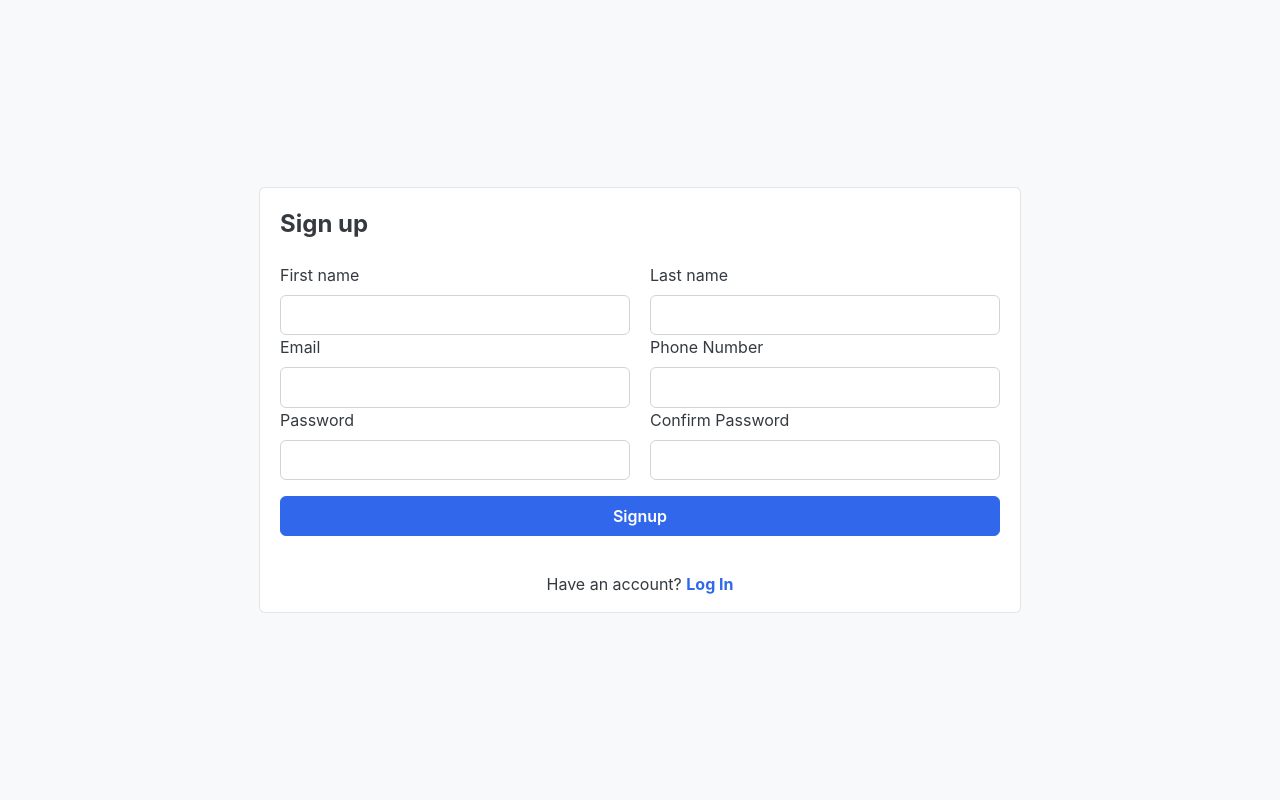
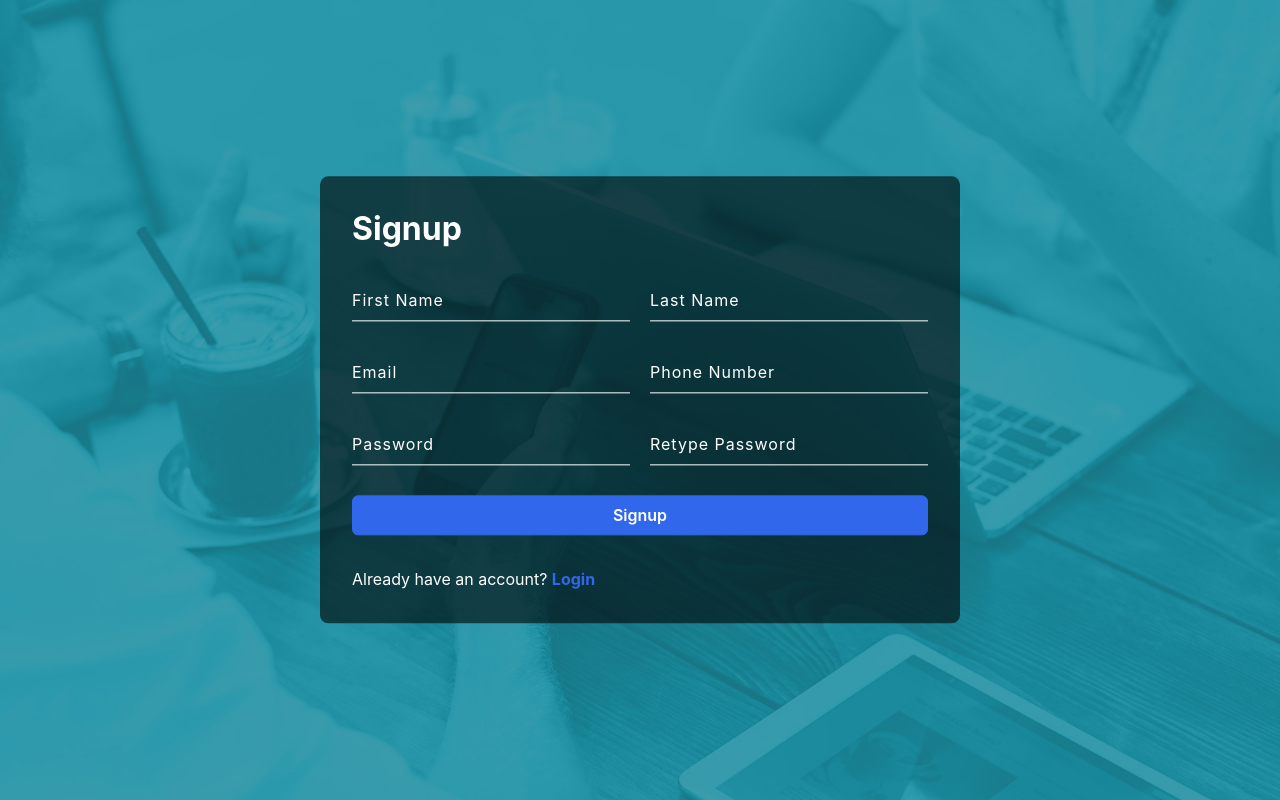
Before and after one commit to Klencodes/Gallery-App, an Angular app: page /signup in a window 1280 px wide. Built offline with nearby package versions, Linux system fonts and the light colour scheme.

Commit message:
Code refactorized

```diff
--- a/src/app/app.module.ts
+++ b/src/app/app.module.ts
@@ -12,6 +12,8 @@ import { JwtInterceptor } from './services/jwt.interceptor';
 import { HeaderNavComponent } from './components/header-nav/header-nav.component';
 import { FooterComponent } from './components/footer/footer.component';
 import { ToastrModule } from 'ngx-toastr';
+import { BrowserAnimationsModule } from '@angular/platform-browser/animations';
+
 
 
 @NgModule({
@@ -27,6 +29,7 @@ import { ToastrModule } from 'ngx-toastr';
     BrowserModule,
     AppRoutingModule,
     ReactiveFormsModule,
+    BrowserAnimationsModule,
     HttpClientModule,
     ToastrModule.forRoot(
       ({  timeOut: 3000,
--- a/src/app/components/login/login.component.html
+++ b/src/app/components/login/login.component.html
@@ -1,36 +1,31 @@
-<div class="centered-content">
-    <div class="card m-2" style="max-width:650px; margin-top:40px;">
-          <article class="card-body">
-            <header class="mb-4"><h4 class="card-title">Login</h4></header>
+<div class="auth-bg">
+    <div class="box">
+        <h2>Login</h2>
         <form [formGroup]="loginForm" (ngSubmit)="onSubmit()">
-                    <div class="row">
-                       <div class="col md-12">
-                            <label>Email</label>
-                            <input type="email" class="form-control" formControlName="email" [ngClass]="{ 'is-invalid': submitted && f.email.errors }">
-                            <div class="text-danger"  *ngIf="submitted && f.email.errors">
+            <div class="inputBox">
+                <input type="email" placeholder="Email" formControlName="email"
+                    [ngClass]="{ 'is-invalid': submitted && f.email.errors }">
+                <div class="text-danger" *ngIf="submitted && f.email.errors">
                     <div *ngIf="f.email.errors.required">Email is required</div>
                     <div *ngIf="f.email.errors.email">Email must be a valid email address</div>
                 </div>
             </div>
-
-                        <div class="col-md-12 mt-2">
-                            <label>Password</label>
-                              <input type="password" class="form-control" formControlName="password" [ngClass]="{ 'is-invalid': submitted && f.password.errors }">
-                              <div class="text-danger"  *ngIf="submitted && f.password.errors">
+            <div class="inputBox">
+                <input type="password" placeholder="Password" formControlName="password"
+                    [ngClass]="{ 'is-invalid': submitted && f.password.errors }">
+                <div class="text-danger" *ngIf="submitted && f.password.errors">
                     <div *ngIf="f.password.errors.required">Password is required</div>
                 </div>
-                        </div> <!-- form-group end.// -->
             </div>
-                    <div class="form-group mt-3">
-                        <button type="submit"  [disabled]="loading" class="btn btn-primary btn-block">
+            <div class="form-group">
+                <button type="submit" [disabled]="loading" class="btn btn-primary btn-block">
                     <span *ngIf="loading" class="spinner-border spinner-border-sm mr-1"></span>
                     Login
                 </button>
             </div>
         </form>
-            </article><!-- card-body.// -->
-            <p class="text-center ">Don't have an account? <a routerLink="/signup"><b>Signup</b></a></p>
-
-        </div> <!-- card .// -->
-    <!-- ============================ COMPONENT REGISTER  END.// ================================= -->
+        <div class="test-white mt-2rem">
+            Don't have an account? <a routerLink="/signup"><b>Signup</b></a>
         </div>
+    </div>
+</div>
--- a/src/app/components/signup/signup.component.html
+++ b/src/app/components/signup/signup.component.html
@@ -1,77 +1,77 @@
-
-    <!-- ============================ COMPONENT REGISTER   ================================= -->
-    <div class="centered-content">
-        <div class="card m-2" >
-            <div class="card-body full-width">
-              <header class="mb-4"><h4 class="card-title">Sign up</h4></header>
+    <div class="auth-bg">
+        <div class="box" style="width: 40rem;">
+            <h2>Signup</h2>
             <form [formGroup]="signupForm" (ngSubmit)="onSubmit()">
                 <div class="row">
                     <div class="col-md-6">
-                              <label>First name</label>
-                              <input class="form-control" formControlName="first_name" [ngClass]="{ 'is-invalid': submitted && f.first_name.errors }">
+                        <div class="inputBox">
+                            <input placeholder="First Name" formControlName="first_name" [ngClass]="{ 'is-invalid': submitted && f.first_name.errors }">
                             <div class="text-danger"  *ngIf="submitted && f.first_name.errors">
                                 <div *ngIf="f.first_name.errors.required">First Name is required</div>
                                 <!-- <div *ngIf="f.first_name.errors.minlength">First Name must be at least 3 characters</div> -->
                             </div>
-                            </div> <!-- form-group end.// -->
+                        </div>
+                    </div>
                     <div class="col-md-6">
-                              <label>Last name</label>
-                              <input class="form-control" formControlName="last_name" [ngClass]="{ 'is-invalid': submitted && f.last_name.errors }">
+                        <div class="inputBox">
+                            <input placeholder="Last Name" formControlName="last_name" [ngClass]="{ 'is-invalid': submitted && f.last_name.errors }">
                             <div class="text-danger"  *ngIf="submitted && f.last_name.errors">
                                 <div *ngIf="f.last_name.errors.required">Last Name is required</div>
                                 <!-- <div *ngIf="f.last_name.errors.minlength">First Name must be at least 3 characters</div> -->
                             </div>
-                            </div> <!-- form-group end.// -->
-
-                      </div> <!-- form-row end.// -->
+                        </div>
+                    </div>
+                </div>
                 <div class="row">
                     <div class="col-md-6">
-                          <label>Email</label>
-                          <input type="email" class="form-control" formControlName="email" [ngClass]="{ 'is-invalid': submitted && f.email.errors }">
+                        <div class="inputBox">
+                            <input placeholder="Email" formControlName="email" [ngClass]="{ 'is-invalid': submitted && f.email.errors }">
                             <div class="text-danger"  *ngIf="submitted && f.email.errors">
                                 <div *ngIf="f.email.errors.required">Email is required</div>
-                              <div *ngIf="f.email.errors.email">Email must be a valid email address</div>
+                                <!-- <div *ngIf="f.email.errors.minlength">First Name must be at least 3 characters</div> -->
                             </div>
                         </div>
-
+                    </div>
                     <div class="col-md-6">
-                              <label>Phone Number</label>
-                                <input type="text" class="form-control" formControlName="phone_number" [ngClass]="{ 'is-invalid': submitted && f.phone_number.errors }">
+                        <div class="inputBox">
+                            <input placeholder="Phone Number" formControlName="phone_number" [ngClass]="{ 'is-invalid': submitted && f.phone_number.errors }">
                             <div class="text-danger"  *ngIf="submitted && f.phone_number.errors">
                                 <div *ngIf="f.phone_number.errors.required">Phone Number is required</div>
+                                <!-- <div *ngIf="f.last_name.errors.minlength">First Name must be at least 3 characters</div> -->
                             </div>
-                          </div> <!-- form-group end.// -->
-                      </div> <!-- form-group end.// -->
+                        </div>
+                    </div>
+                </div>
                 <div class="row">
                     <div class="col-md-6">
-                              <label>Password</label>
-                                <input type="password" class="form-control" formControlName="password" [ngClass]="{ 'is-invalid': submitted && f.password.errors }">
+                        <div class="inputBox">
+                            <input type="password" placeholder="Password" formControlName="password" [ngClass]="{ 'is-invalid': submitted && f.password.errors }">
                             <div class="text-danger"  *ngIf="submitted && f.password.errors">
                               <div *ngIf="f.password.errors.required">Password is required</div>
                           </div>
-                          </div> <!-- form-group end.// -->
+                        </div>
+                    </div>
                     <div class="col-md-6">
-                              <label>Confirm Password</label>
-                              <input  type="password" class="form-control" formControlName="confirmPassword" [ngClass]="{ 'is-invalid': submitted && f.confirmPassword.errors }">
+                        <div class="inputBox">
+                            <input  type="password" placeholder="Retype Password" formControlName="confirmPassword" [ngClass]="{ 'is-invalid': submitted && f.confirmPassword.errors }">
                             <div class="text-danger"  *ngIf="submitted && f.confirmPassword.errors">
                                 <div *ngIf="submitted && f.confirmPassword.errors">
                                     <div *ngIf="f.confirmPassword.errors.required">Confirm Password is required</div>
                                     <div *ngIf="f.confirmPassword.errors.mustMatch">Passwords must match</div>
                                 </div>
                             </div>
-                          </div> <!-- form-group end.// -->
                         </div>
-                      <div class="form-group mt-3">
-                        <button type="submit"  [disabled]="loading" class="btn btn-primary btn-block">
+                    </div>
+                </div>
+                <div class="form-group">
+                    <button type="submit" [disabled]="loading" class="btn btn-primary btn-block">
                         <span *ngIf="loading" class="spinner-border spinner-border-sm mr-1"></span>
                         Signup
                     </button>
                 </div>
             </form>
-              </div><!-- card-body.// -->
-              <p class="text-center ">Have an account? <a routerLink="/login"><b>Log In</b></a></p>
-
-          </div> <!-- card .// -->
+            <div class="test-white mt-2rem">
+                Already have an account? <a routerLink="/login"><b>Login</b></a>
             </div>
-
-    <!-- ============================ COMPONENT REGISTER  END.// ================================= -->
+        </div>
+    </div>
--- a/src/styles.scss
+++ b/src/styles.scss
@@ -1,28 +1,87 @@
-body {
-    margin: 0;
-    padding: 0;
-    background-color: #f8f9fa !important;
-    height: 100vh;
-  }
-  #login .container #login-row #login-column #login-box {
-    margin-top: 120px;
-    max-width: auto;
-    min-height: 320px;
-    background-color: #ffff !important;
-  }
-  #login .container #login-row #login-column #login-box #login-form {
-    padding: 20px;
-  }
-  #login .container #login-row #login-column #login-box #login-form #register-link {
-    margin-top: -85px;
-  }
-  .centered-content {
-    display: flex;
-    justify-content: center;
-    align-items: center;
-    width: 100%;
-    height: 100%;
+.auth-bg {
+  background-size: cover;
+  background: url('assets/auth2.jpg');
+  background-repeat: no-repeat;
+  background-position: center;
+  background-size: cover;
+  height: 100vh;
+  width: 100%}
+
+.box {
+  position: absolute;
+  top: 50%;
+  left: 50%;
+  transform: translate(-50%, -50%);
+  width: 30rem;
+  padding: 2rem;
+  box-sizing: border-box;
+  background: rgba(0, 0, 0, 0.6);
+  border-radius: 0.525rem;
 }
+
+.box h2 {
+  margin: 0 0 1.875rem;
+  padding: 0;
+  color: #fff;
+  text-align: left;
+}
+
+.box .inputBox {
+  position: relative;
+}
+
+.box .inputBox input {
+  width: 100%;
+  padding: 0.525rem 0;
+  font-size: 1rem;
+  color: #fff !important;
+  letter-spacing: 0.062rem;
+  margin-bottom: 1.875rem;
+  border: none;
+  border-bottom: 0.065rem solid #fff;
+  outline: none;
+  background: transparent;
+}
+.box .inputBox input::placeholder{
+  color: #fff !important;
+
+}
+
+.box .inputBox label {
+  position: absolute;
+  top: 0;
+  left: 0;
+  padding: 0.625rem 0;
+  font-size: 1rem;
+  color: #fff;
+  pointer-events: none;
+  transition: 0.5s;
+}
+
+.box .inputBox input:focus ~ label,
+.box .inputBox input:valid ~ label,
+.box .inputBox input:not([value=""]) ~ label {
+  top: -1.125rem;
+  left: 0;
+  color: #ffff;
+  font-size: 0.75rem;
+}
+
+.box input[type="submit"] {
+  border: none;
+  outline: none;
+  color: #fff;
+  background-color: #03a9f4;
+  padding: 0.625rem 1.25rem;
+  cursor: pointer;
+  border-radius: 0.312rem;
+  font-size: 1rem;
+}
+
+.box input[type="submit"]:hover {
+  background-color: #1cb1f5;
+}
+
 article{
   width: 100% !important;
 }
@@ -126,3 +185,9 @@ a {
 .card-header {
   margin-bottom: 31px !important;
 }
+.test-white{
+  color: #ffff !important;
+}
+.mt-2rem{
+  margin-top: 2rem !important;
+}
```
Also changed, not shown: src/assets/auth2.jpg (added). Lines whose indentation alone changed are shown as unchanged.
